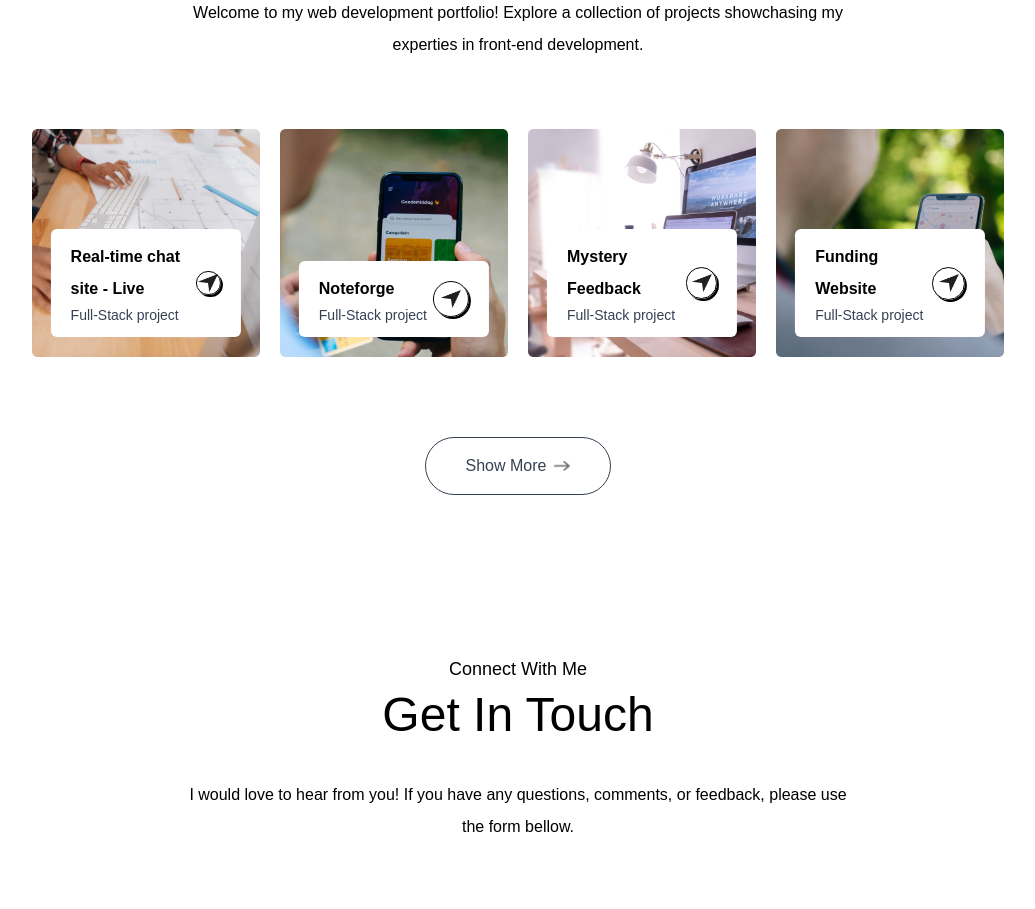
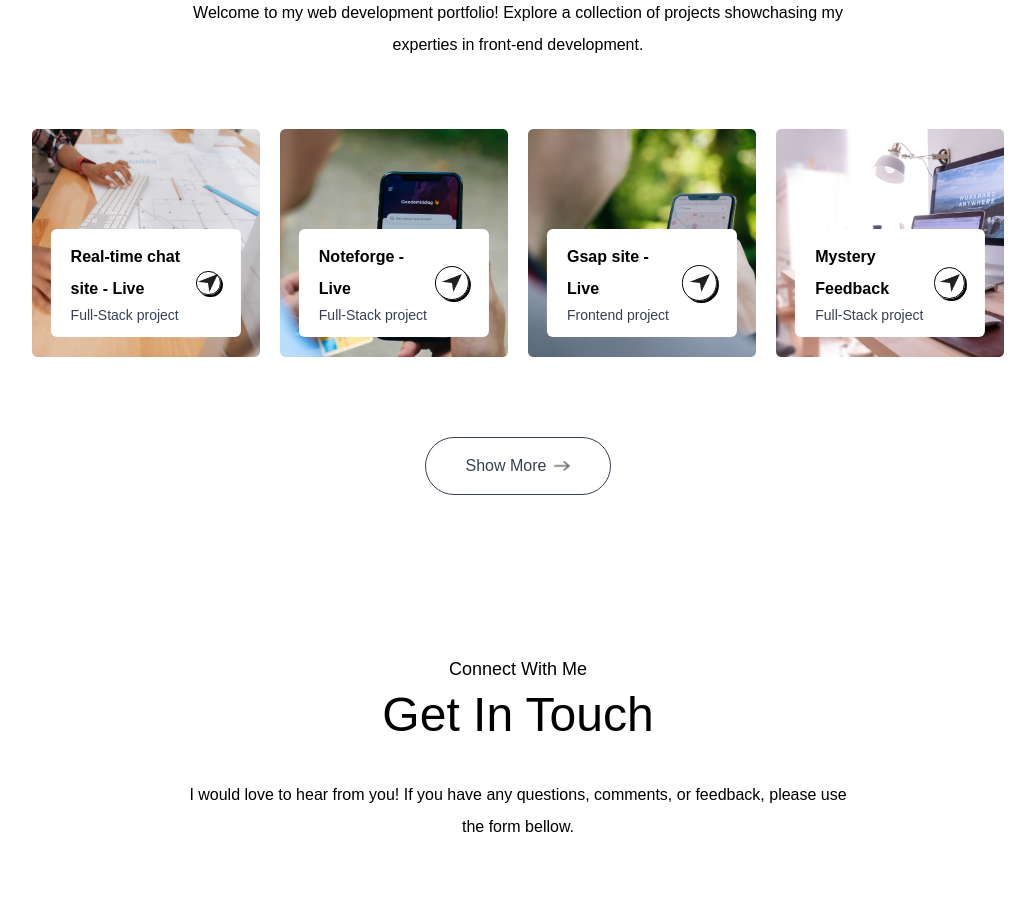
Before and after one commit to Deepaksb7/Portfolio-Website, a Next.js app: page / in a window 1280 px wide. Shown: the part 2740-3649 px from the top of the page, without its empty margins (122-1157 px from the left). Built offline with nearby package versions, Linux system fonts and the light colour scheme; a web font is replaced by a local one.

Commit message:
project update

```diff
--- a/assets/assets.js
+++ b/assets/assets.js
@@ -84,22 +84,22 @@ export const workData = [
         link:'https://chat-site-gwiz.onrender.com'
     },
     {
-        title: 'Noteforge',
+        title: 'Noteforge - Live',
         description: 'Full-Stack project',
         bgImage: '/work-1.png',
         link:'https://noteforge-ten.vercel.app'
+    },
+    {
+        title: 'Gsap site - Live',
+        description: 'Frontend project',
+        bgImage: '/work-2.png',
+        link:'https://spylt-site.netlify.app/'
     },
     {
         title: 'Mystery Feedback',
         description: 'Full-Stack project',
         bgImage: '/work-3.png',
         link:'https://github.com/Deepaksb7/mystFeedback'
-    },
-    {
-        title: 'Funding Website',
-        description: 'Full-Stack project',
-        bgImage: '/work-2.png',
-        link:'https://github.com/Deepaksb7/funding'
     },
 ]
 
```
